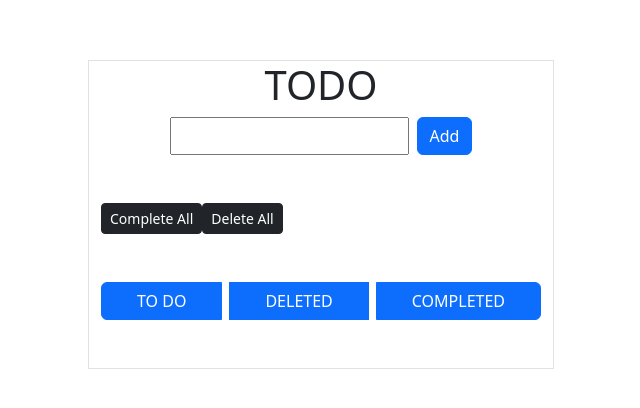
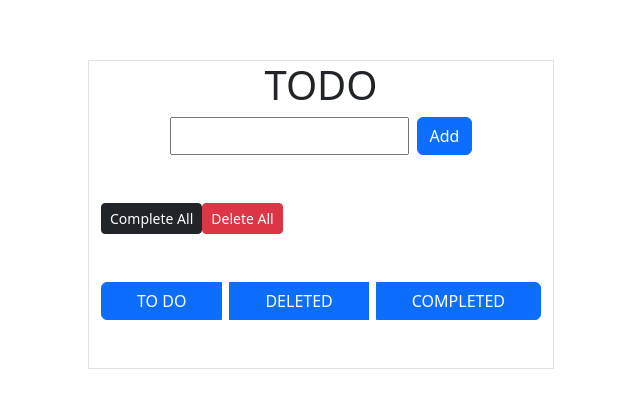
Before and after one commit to alexGalvan0/react-todo, a React (Create React App) app in the folder app/: page / in a window 1280 px wide. Shown: the part 186-594 px from the top of the page, without its empty margins (319-959 px from the left). Built offline with nearby package versions, Linux system fonts and the light colour scheme.

Commit message:
completed and delted

```diff
--- a/app/src/App.js
+++ b/app/src/App.js
@@ -16,6 +16,23 @@ function App() {
   useEffect(() => {
     setData(JSON.parse(localStorage.getItem("data")));
   }, []);
+
+
+  const completeAll = () => {
+      setData(
+        data.map((item) => {
+          return { ...item, status:'complete' }
+        })
+      )
+    }
+
+    const deleteAll = () => {
+      setData(
+        data.map((item) => {
+          return { ...item, status:'deleted' }
+        })
+      )
+    }
 
   //Structure
   const taskTemplete = {
@@ -39,9 +56,20 @@ function App() {
     >
       <div className="row border">
         <div className="col mb-5">
-          <Input title='TODO' taskTemplete={taskTemplete} setData={setData} data={data} />
-          <button className="btn btn-dark btn-sm">Complete All</button>
-          <button className="btn btn-dark btn-sm">Delete All</button>
+          <Input
+            title="TODO"
+            taskTemplete={taskTemplete}
+            setData={setData}
+            data={data}
+          />
+          {page == "home" ? (
+            <>
+              <button  onClick={completeAll} className="btn btn-dark btn-sm">Complete All</button>
+              <button onClick={deleteAll} className="btn btn-danger btn-sm">Delete All</button>
+            </>
+          ) : (
+            ""
+          )}
           <List data={data} setData={setData} page={page} setPage={setPage} />
           <Footer setPage={setPage} page={page} />
         </div>
```
